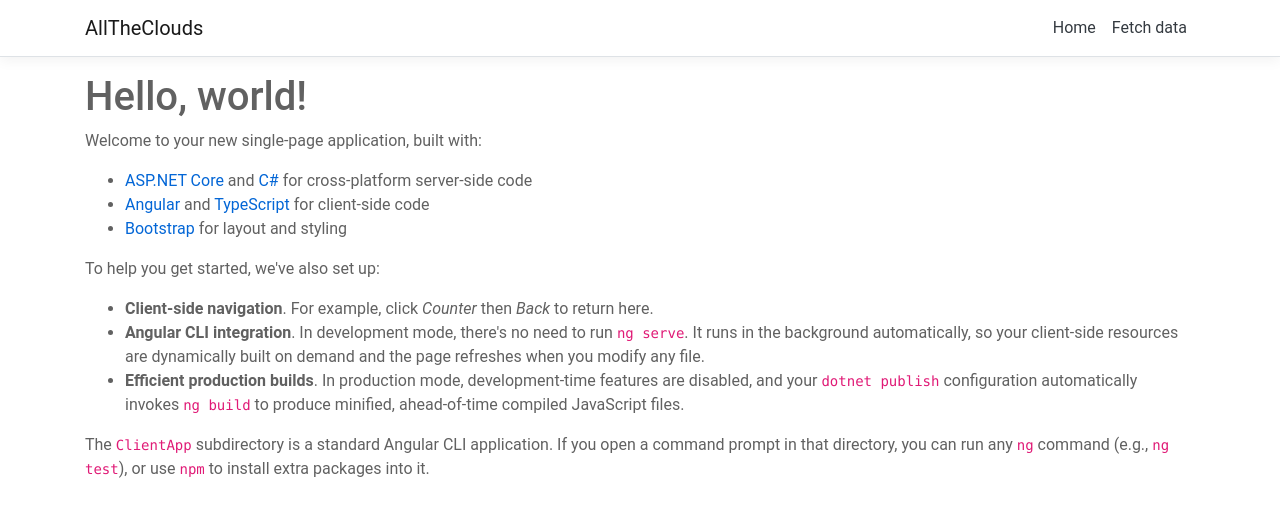
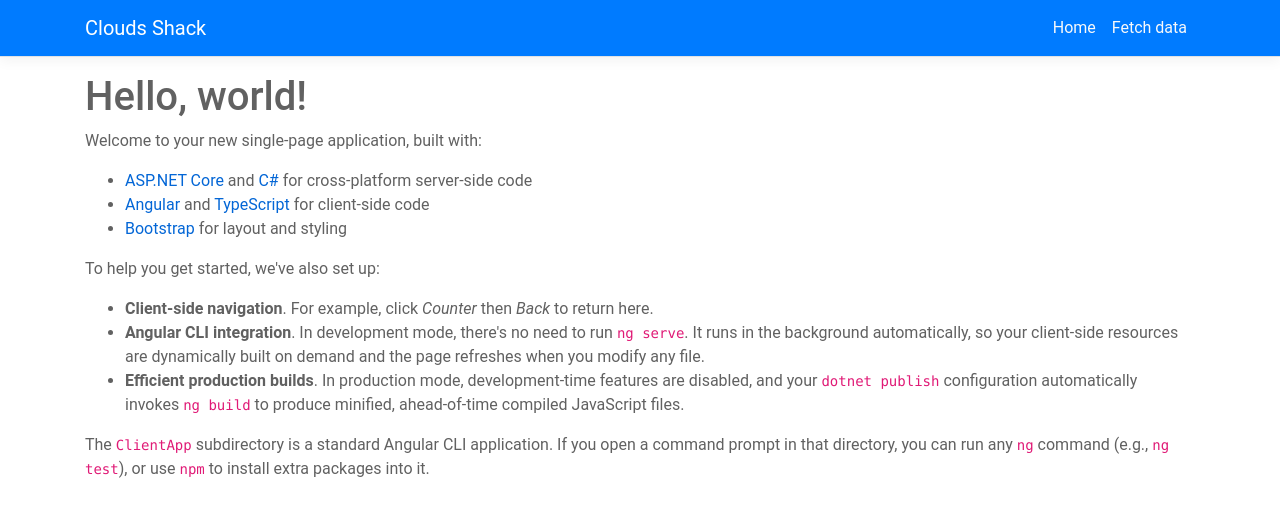
Before and after one commit to zzjrzz/AllTheClouds, an Angular app in the folder AllTheClouds/ClientApp/: page / in a window 1280 px wide. Shown: the top 516 px of the page. Built offline with nearby package versions, Linux system fonts and the light colour scheme.

Commit message:
style(nav-menu): use blue as primary color

```diff
--- a/AllTheClouds/ClientApp/src/app/nav-menu/nav-menu.component.html
+++ b/AllTheClouds/ClientApp/src/app/nav-menu/nav-menu.component.html
@@ -1,9 +1,9 @@
 <header>
   <nav
-    class="navbar navbar-expand-sm navbar-toggleable-sm navbar-light bg-white border-bottom box-shadow mb-3"
+    class="navbar navbar-expand-sm navbar-toggleable-sm bg-primary navbar-dark border-bottom box-shadow mb-3"
   >
     <div class="container">
-      <a class="navbar-brand" [routerLink]="['/']">AllTheClouds</a>
+      <a class="navbar-brand" [routerLink]="['/']">Clouds Shack</a>
       <button
         class="navbar-toggler"
         type="button"
@@ -25,10 +25,10 @@
             [routerLinkActive]="['link-active']"
             [routerLinkActiveOptions]="{ exact: true }"
           >
-            <a class="nav-link text-dark" [routerLink]="['/']">Home</a>
+            <a class="nav-link text-light" [routerLink]="['/']">Home</a>
           </li>
           <li class="nav-item" [routerLinkActive]="['link-active']">
-            <a class="nav-link text-dark" [routerLink]="['/fetch-data']"
+            <a class="nav-link text-light" [routerLink]="['/fetch-data']"
               >Fetch data</a
             >
           </li>
```
